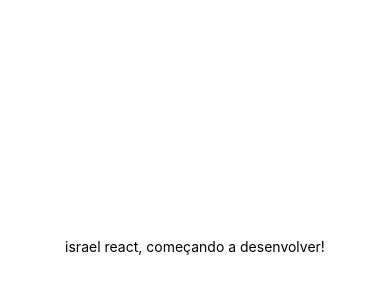
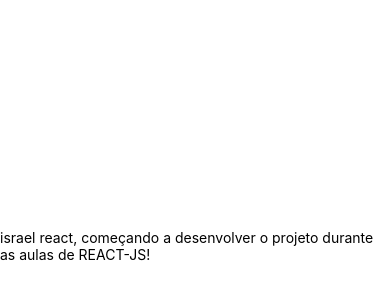
Before and after one commit to israel206/PlantManager, a React Native app: screen / in a window 390 px wide. Shown: the part 176-476 px from the top of the page. Built offline with nearby package versions, Linux system fonts and the light colour scheme.

Commit message:
upgrade de 🍀🌿

```diff
--- a/App.tsx
+++ b/App.tsx
@@ -5,7 +5,7 @@
 export default function App() {
   return (
     <View style={styles.container}>
-      <Text>israel react, começando a desenvolver!</Text>
+      <Text>israel react, começando a desenvolver o projeto durante as aulas de REACT-JS!</Text>
       <StatusBar style="auto" />
     </View>
   );
```
